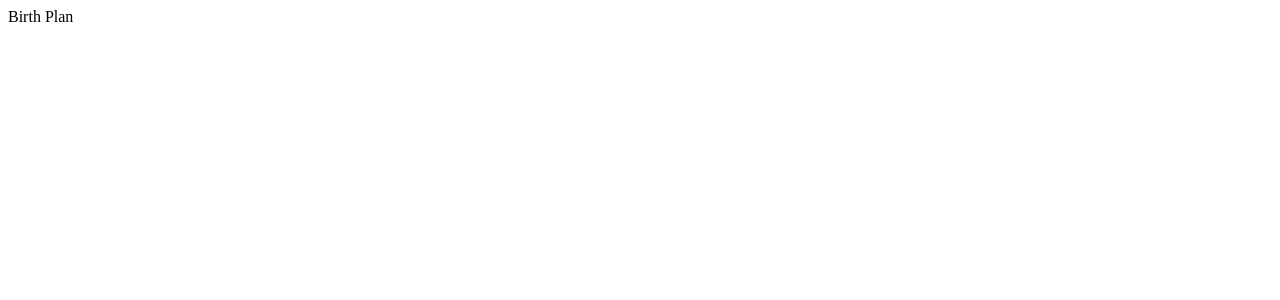
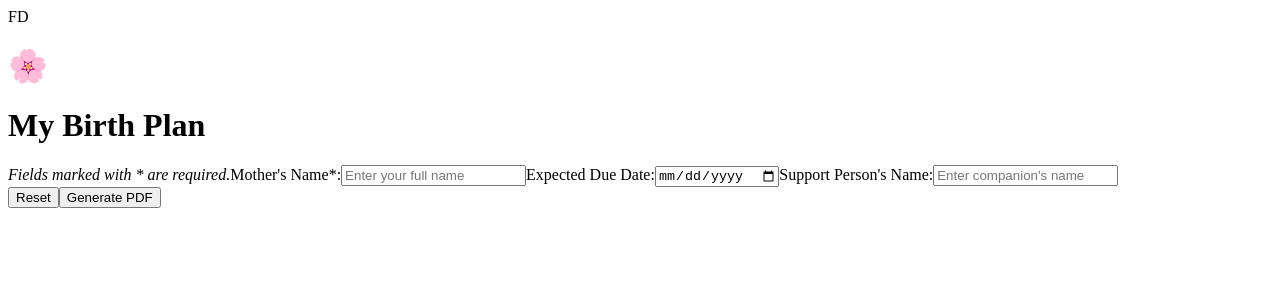
Before and after one commit to fernandodestefani/myBirthPlan, a React (Vite) app: page / in a window 1280 px wide. Shown: the top 300 px of the page. Built offline with nearby package versions, Linux system fonts and the light colour scheme.

Commit message:
setup basic components structure

```diff
--- a/src/App.jsx
+++ b/src/App.jsx
@@ -1,5 +1,62 @@
 export default function App() {
   return (
-    <div>Birth Plan</div>
-  )
+    <div>
+      <Logo />
+      <Header />
+      <BirthPlanForm />
+      <ActionButtons />
+    </div>
+  );
 }
+
+function Logo() {
+  return <div>FD</div>;
+}
+
+function Header() {
+  return (
+    <div>
+      <h1>🌸</h1>
+      <h1>My Birth Plan</h1>
+    </div>
+  );
+}
+
+function BirthPlanForm() {
+  return (
+    <form>
+      <em>Fields marked with <span>*</span> are required.</em>
+
+      <label htmlFor="motherName">Mother's Name<span>*</span>:</label>
+      <input
+        type="text"
+        id="motherName"
+        name="motherName"
+        placeholder="Enter your full name"
+        title="Enter your full name"
+        required
+      ></input>
+
+      <label htmlFor="dueDate">Expected Due Date:</label>
+      <input
+        type="date"
+        id="dueDate"
+        name="dueDate"
+        placeholder="Select your due date"
+        title="Select your due date"
+      ></input>
+
+      <label htmlFor="companion">Support Person's Name:</label>
+      <input type="text" id="companion" name="companion" placeholder="Enter companion's name" title="Enter the name of your support person"></input>
+    </form>
+  );
+}
+
+function ActionButtons() {
+  return (
+    <div>
+      <button>Reset</button>
+      <button>Generate PDF</button>
+    </div>
+  );
+}
```
